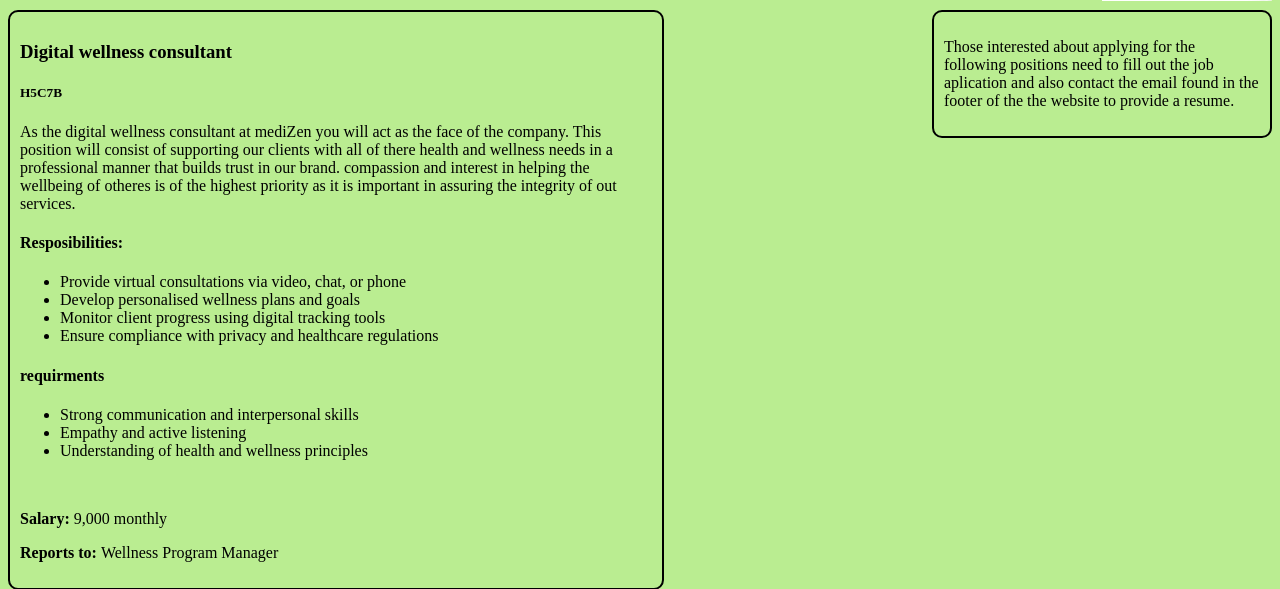
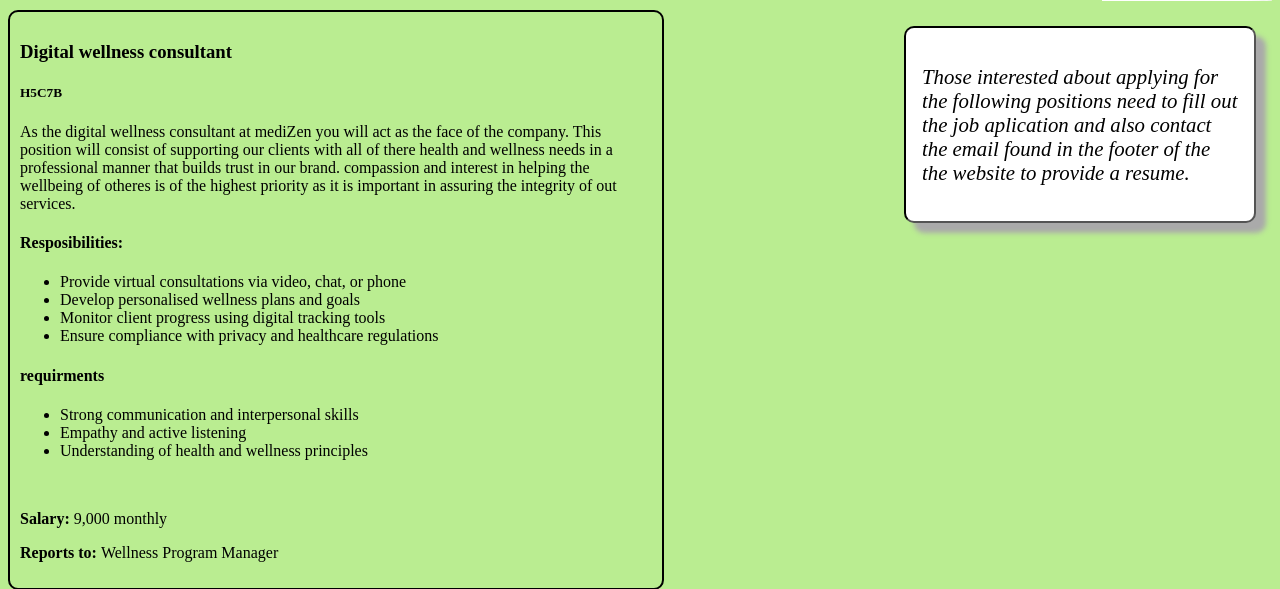
Before and after one commit to ElliotCaval07/GroupAssignment1, a PHP site: page /jobs.html in a window 1280 px wide. Shown: the part 153-742 px from the top of the page. Run offline with PHP 8.4, Linux system fonts and the light colour scheme.

Commit message:
slight aside change

```diff
--- a/styles/images/jobs.css
+++ b/styles/images/jobs.css
@@ -8,8 +8,15 @@
 aside {
     float: right;
     width: 25%;
-    border: 2px solid black;
+    border: 2px inset black;
     border-radius: 10px;
-    margin: auto;
-    padding: 10px;
+    margin: 1em;
+    padding: 1em;
+    background-color: white;
+    box-shadow: 10px 10px 5px #aaaaaa;
 }
+
+aside p {
+    font-style: italic;
+    font-size: 130%;
+}
```
